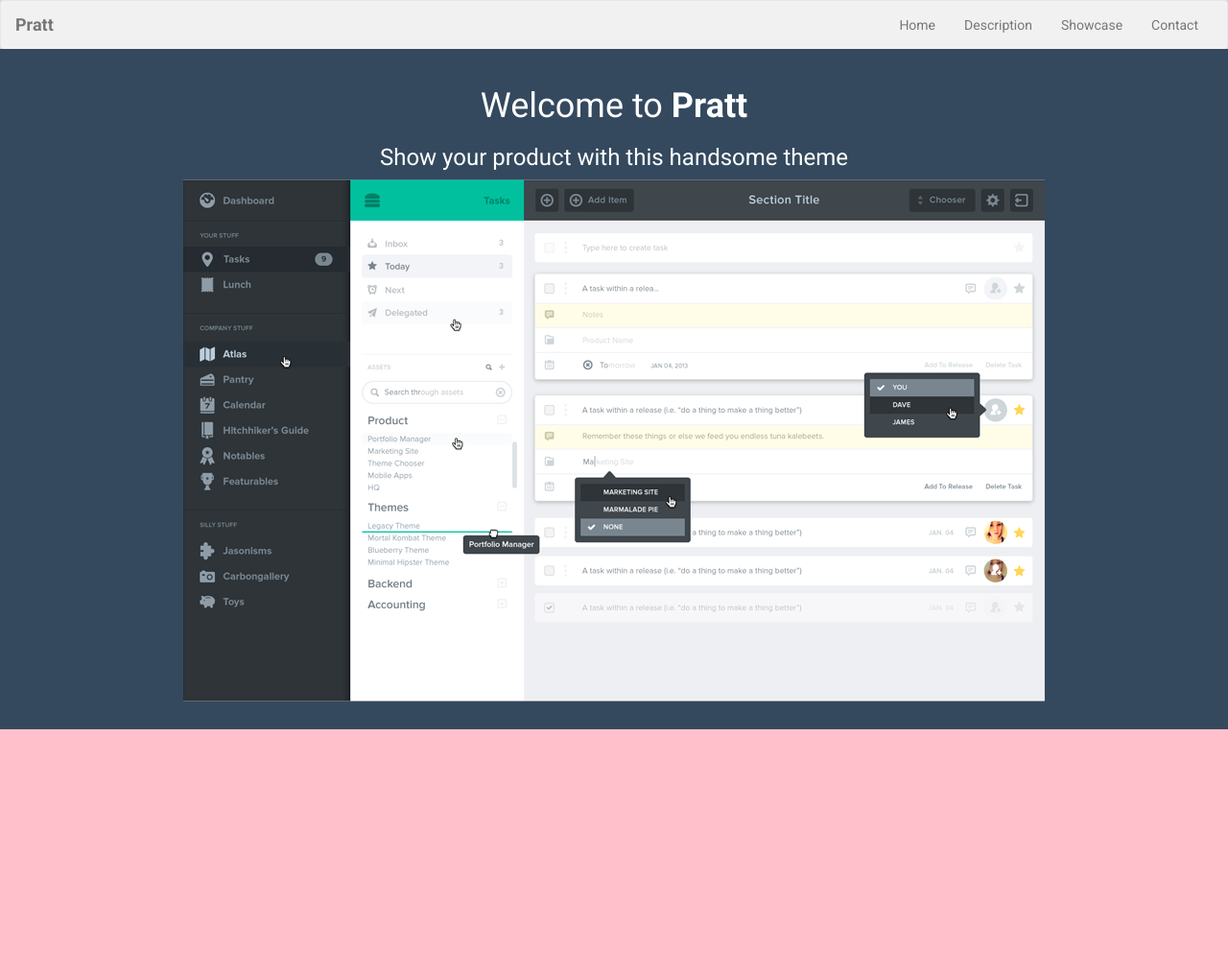
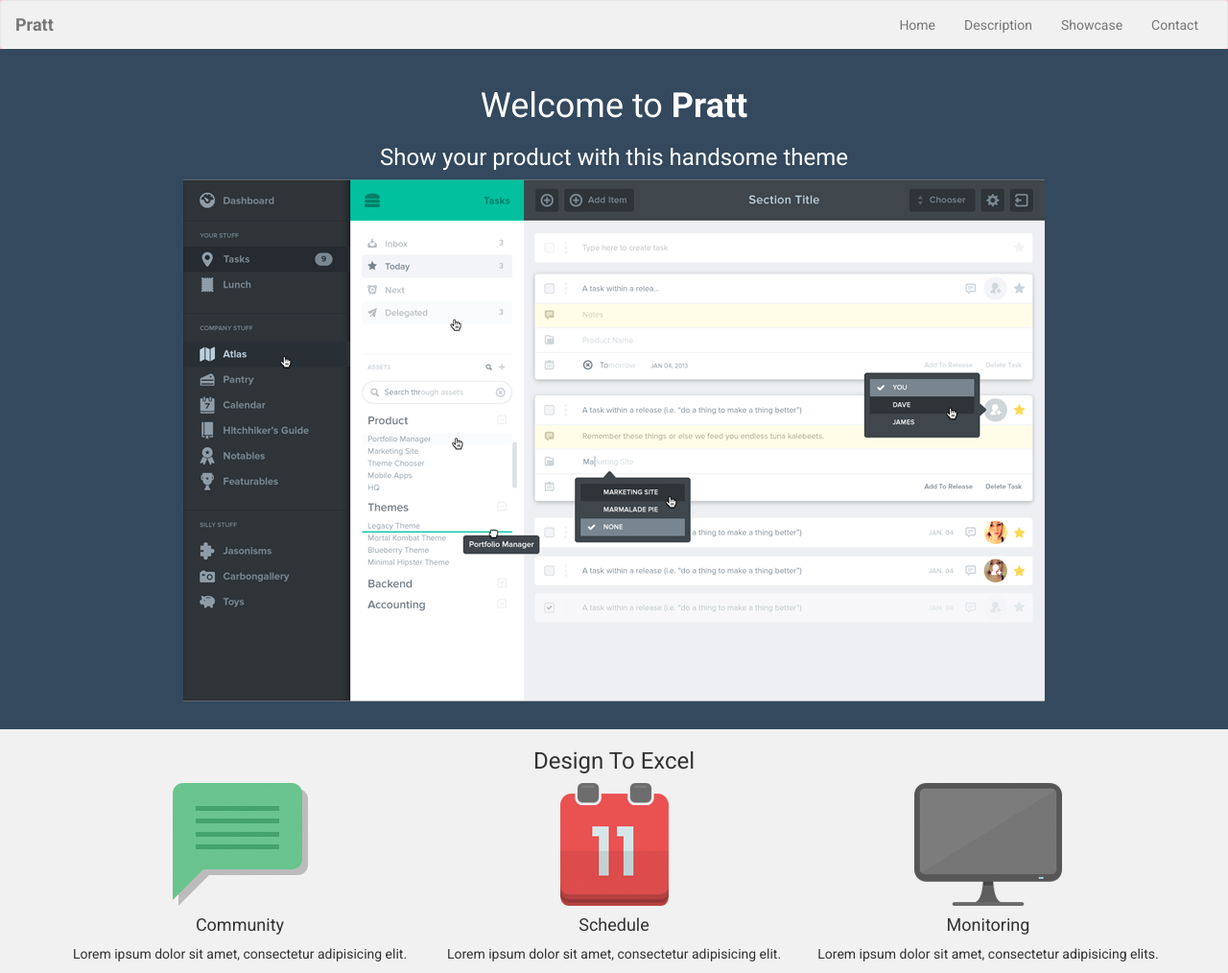
Before and after one commit to ValenMiranda/responsive-pratt, a plain HTML site: page index.html in a window 1280 px wide. Shown: the whole page at 96% size. Before the commit the page ends 800 px from the top, so only its background shows below. Drawn offline with nearby package versions, Linux system fonts and the light colour scheme.

Commit message:
seccion dos, design to excel

```diff
--- a/assets/css/style.css
+++ b/assets/css/style.css
@@ -37,3 +37,27 @@ a.navbar-brand{
 	border: none;
 	text-align: center;
 }
+/**********Second section************/
+.second-section{
+	background-color: #F1F1F1;
+	text-align: center;
+}
+.second-section img{
+	margin:auto;
+}
+.new{
+	background-color: #F1F1F1;
+}
+.new h3{
+	color: #98e2cd;
+}
+.new img{
+	margin-left: 20%;
+	margin-bottom: 50px;
+}
+#line{
+	width: 80%;
+	margin: 0 auto;
+	height: 1px;
+	background-color: silver;
+}
--- a/index.html
+++ b/index.html
@@ -40,6 +40,38 @@
   		<img src="assets/img/app-bg.png" alt="pantalla" class="img-responsive">
 	</div>
   </section>
+  <section class="second-section" id="features">
+		<div class="container">
+			<div class="row">
+				<div class="col-lg-12 col-md-12 col-sm-12 col-xs-12 text-center">
+					<h3 class="app">Design To Excel</h3>
+				</div>
+			</div>
+			<div class="row">
+				<div class="col-lg-4 col-md-4 col-sm-12 col-xs-12">
+					<div class="features">
+						<img src="assets/img/intro01.png" alt="dialogo" class="img-responsive">
+						<h4 class="title-second">Community</h4>
+						<p>Lorem ipsum dolor sit amet, consectetur adipisicing elit.</p>
+					</div>
+				</div>
+				<div class="col-lg-4 col-md-4 col-sm-12 col-xs-12">
+					<div class="features">
+						<img src="assets/img/intro02.png" alt="calendario" class="img-responsive">
+						<h4 class="title-second">Schedule</h4>
+						<p>Lorem ipsum dolor sit amet, consectetur adipisicing elit.</p>
+					</div>
+				</div>
+				<div class="col-lg-4 col-md-4 col-sm-12 col-xs-12">
+					<div class="features">
+						<img src="assets/img/intro03.png" alt="pantalla" class="img-responsive">
+						<h4 class="title-second">Monitoring</h4>
+						<p>Lorem ipsum dolor sit amet, consectetur adipisicing elits.</p>
+					</div>
+				</div>
+			</div>
+		</div>
+	</section>
 
 	<script src="assets/js/main.js"></script>
 </body>
```
